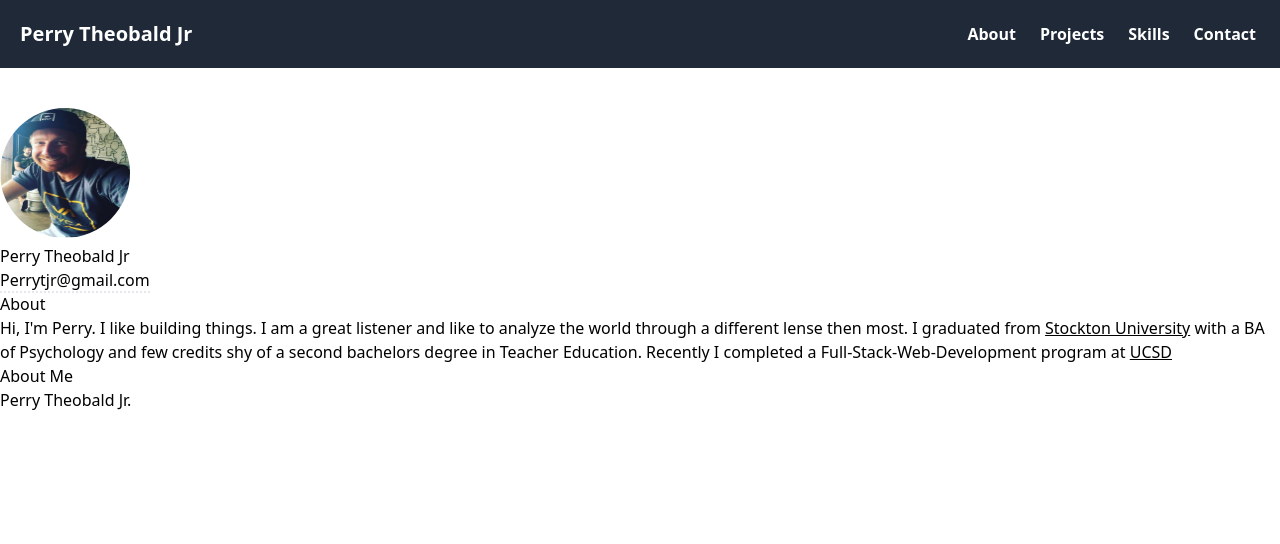
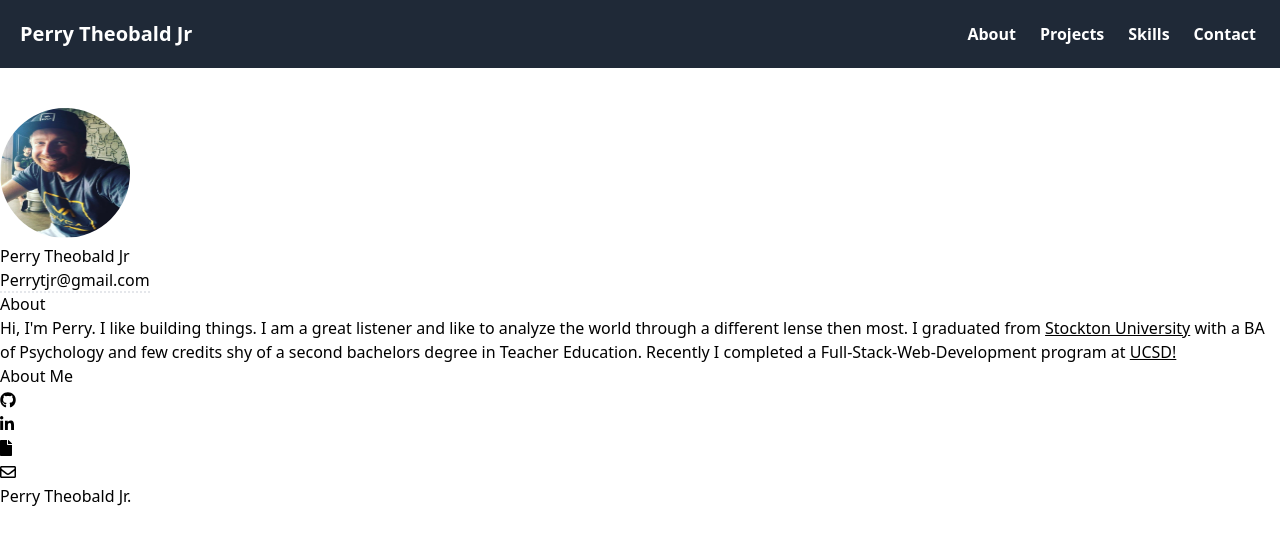
Before and after one commit to perrytjr/ReactPortfolioV.2, a Next.js app: page / in a window 1280 px wide. Shown: the top 544 px of the page. Built offline with nearby package versions, Linux system fonts and the light colour scheme.

Commit message:
font awesome icons loaded need css

```diff
--- a/components/ContactIcons.js
+++ b/components/ContactIcons.js
@@ -1,7 +1,18 @@
+import data from '../data/contact'
+import { FontAwesomeIcon } from "@fortawesome/react-fontawesome";
+
 const ContactIcons = ({ children }) => {
     return (
         <>
-
+              <ul className="icons">
+      {data.map((s) => (
+        <li key={s.label}>
+          <a href={s.link}>
+            <FontAwesomeIcon icon={s.icon} />
+          </a>
+        </li>
+      ))}
+    </ul>
 
         </>
     )
--- a/components/Sidebar.js
+++ b/components/Sidebar.js
@@ -1,8 +1,7 @@
 
-import ContactIcons from './ContactIcons'
-import Link  from 'next/link'
-import Image from 'next/image'
-//import ContactIcons from '../Contact/ContactIcons';
+import ContactIcons from './ContactIcons';
+import Link  from 'next/link';
+import Image from 'next/image';
 
 
 
@@ -29,7 +28,7 @@ const SideBar = () => (
         I am a great listener and like to analyze the world through a different
         lense then most. I graduated from <a className='underline'href="https://stockton.edu">Stockton University</a> with
         a BA of Psychology and few credits shy of a second bachelors degree in Teacher Education.
-        Recently I completed a Full-Stack-Web-Development program at <a className='underline' href='https://ucsd.edu/'>UCSD</a>
+        Recently I completed a Full-Stack-Web-Development program at <a className='underline' href='https://ucsd.edu/'>UCSD!</a>
       </p>
       <ul className="resummeButton">
     <li>
--- /dev/null
+++ b/data/contact.js
@@ -0,0 +1,33 @@
+import { faGithub } from '@fortawesome/free-brands-svg-icons/faGithub';
+import { faLinkedinIn } from '@fortawesome/free-brands-svg-icons/faLinkedinIn';
+import { faEnvelope } from '@fortawesome/free-regular-svg-icons/faEnvelope';
+import { faFile } from '@fortawesome/free-solid-svg-icons';
+// See https://fontawesome.com/icons?d=gallery&s=brands,regular&m=free
+// to add other icons.
+
+const data = [
+  {
+    link: 'https://github.com/perrytjr',
+    label: 'Github',
+    icon: faGithub,
+  },
+
+  {
+    link: 'https://www.linkedin.com/in/perry-theobald',
+    label: 'LinkedIn',
+    icon: faLinkedinIn,
+  },
+  {
+    link: 'https://docs.google.com/document/d/1wxamqZSnOwPxJlC-gVm_YhAyGvRkLoF1jeVkgrQ5-XY/edit?usp=sharing',
+    label: 'Resume',
+    icon: faFile,
+  },
+
+  {
+    link: 'perrytjr@gmail.com',
+    label: 'Email',
+    icon: faEnvelope,
+  },
+];
+
+export default data;
--- a/package.json
+++ b/package.json
@@ -10,6 +10,8 @@
   "dependencies": {
     "-": "^0.0.1",
     "@fortawesome/fontawesome-svg-core": "^1.2.35",
+    "@fortawesome/free-brands-svg-icons": "^5.15.3",
+    "@fortawesome/free-regular-svg-icons": "^5.15.3",
     "@fortawesome/free-solid-svg-icons": "^5.15.3",
     "@fortawesome/react-fontawesome": "^0.1.14",
     "bootstrap": "^4.6.0",
```
Also changed, not shown: 1 other file (tests, documents, lock files or other folders).
